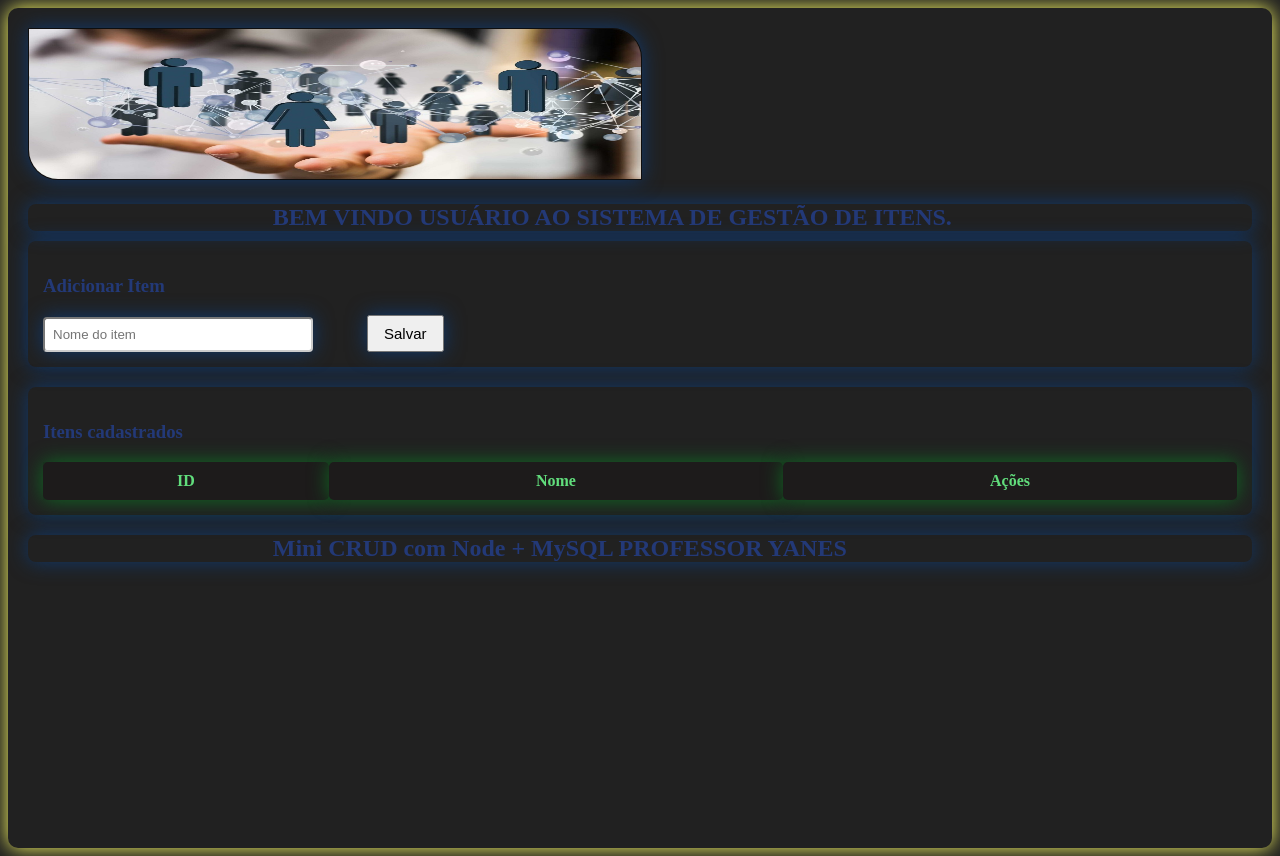
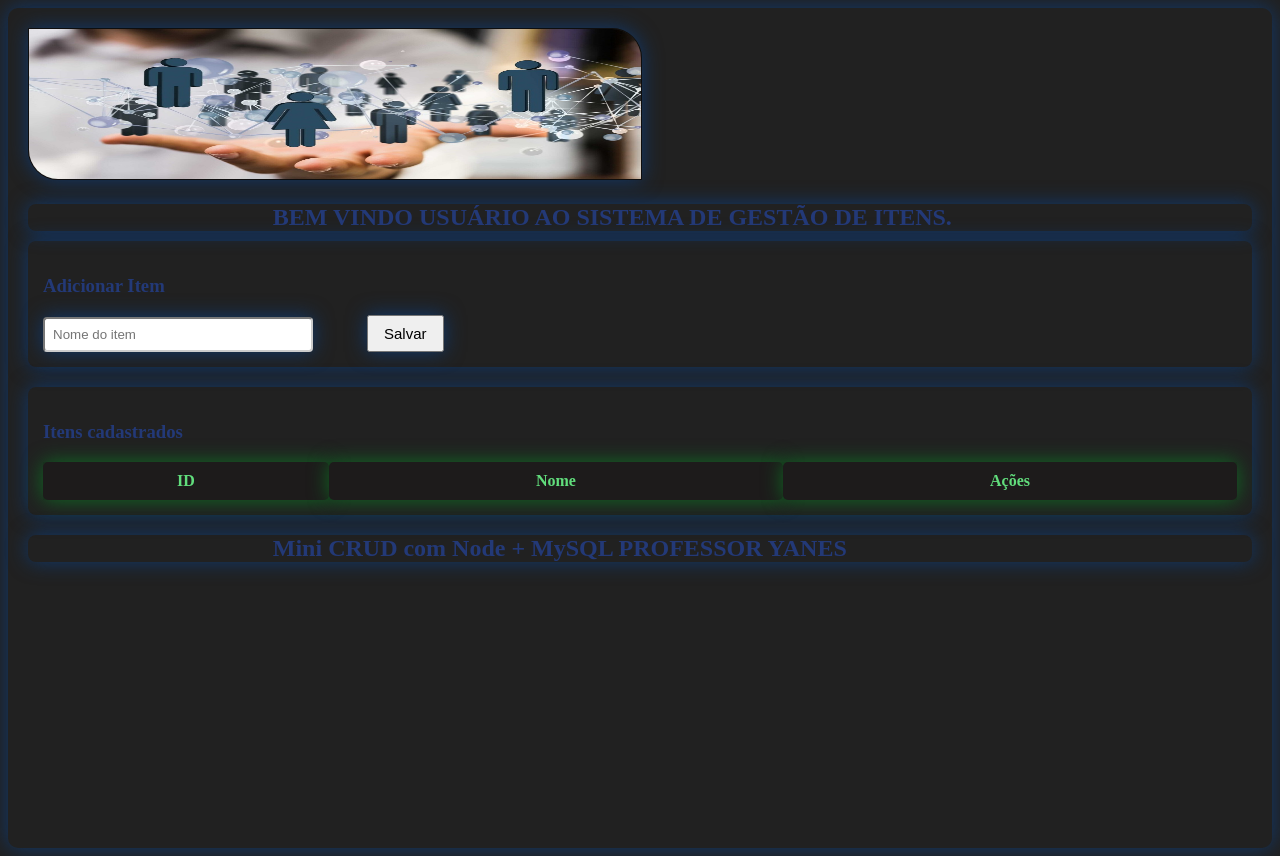
Before and after one commit to sanctiag/Fullstck_Senai, a website: page public/index.html in a window 1280 px wide. Drawn offline with Linux system fonts and the light colour scheme; no server answers.

Commit message:
Update style.css

```diff
--- a/public/style.css
+++ b/public/style.css
@@ -4,8 +4,8 @@ body {
     border-radius: 10px;
     color: lab(25.2% 8.91 -38.85);
     height: 100vh;
-    box-shadow: 0 0 20px rgba(255, 255, 100, 1);
-    box-shadow: 0 0 20px gb(13, 100, 13);
+
+    box-shadow: 0 0 20px rgb(16, 57, 110);
     border-color: #ccc;
     font-weight: bold;
 
```
